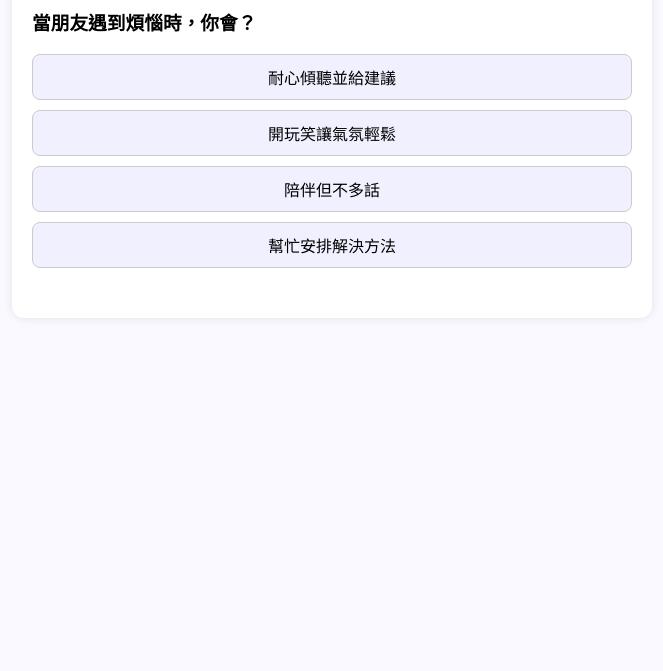
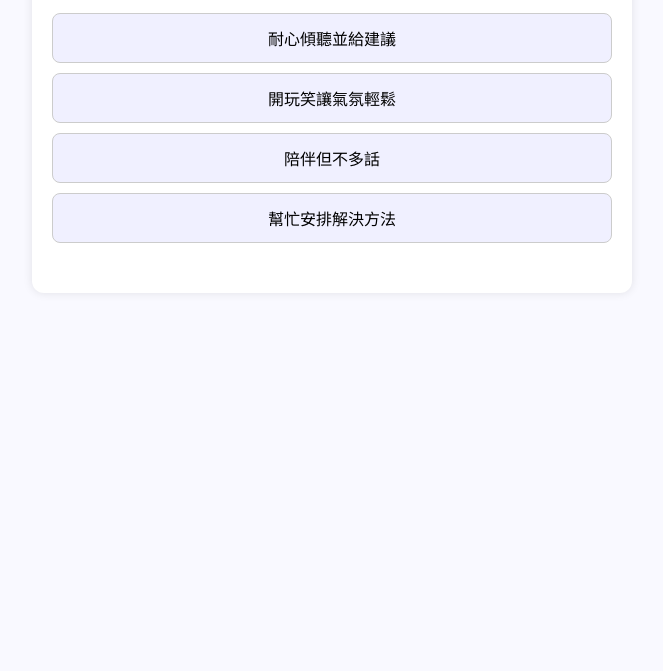
Before and after one commit to youngchen66/engames, a plain HTML site: page index.html in a window 1280 px wide. Shown: the part 129-800 px from the top of the page, without its empty margins (308-971 px from the left). Drawn offline with Linux system fonts and the light colour scheme.

Commit message:
Update index.html

```diff
--- a/index.html
+++ b/index.html
@@ -5,13 +5,36 @@
   <meta name="viewport" content="width=device-width, initial-scale=1.0">
   <title>你在朋友眼中是哪個星座？</title>
   <style>
-    body { font-family: Arial, sans-serif; background-color: #f9f9ff; padding: 20px; }
-    .quiz-container { max-width: 600px; margin: auto; background: #fff; padding: 20px; border-radius: 12px; box-shadow: 0 0 10px rgba(0,0,0,0.1); }
-    h1 { text-align: center; }
+    body { font-family: Arial, sans-serif; background-color: #f9f9ff; padding: 10px; margin: 0; }
+    .quiz-container { max-width: 600px; margin: auto; background: #fff; padding: 20px; border-radius: 12px; box-shadow: 0 0 10px rgba(0,0,0,0.1); box-sizing: border-box; }
+    h1 { text-align: center; font-size: 22px; }
     .question { margin-top: 20px; }
     .answers { margin-top: 10px; }
-    .answers button { display: block; width: 100%; margin-bottom: 10px; padding: 10px; font-size: 16px; border: 1px solid #ccc; border-radius: 8px; cursor: pointer; background: #f0f0ff; }
-    .result { margin-top: 30px; text-align: center; font-size: 18px; }
+    .answers button {
+      display: block;
+      width: 100%;
+      margin-bottom: 10px;
+      padding: 12px;
+      font-size: 16px;
+      border: 1px solid #ccc;
+      border-radius: 8px;
+      cursor: pointer;
+      background: #f0f0ff;
+      transition: background-color 0.3s;
+    }
+    .answers button:hover {
+      background-color: #e0e0ff;
+    }
+    .result {
+      margin-top: 30px;
+      text-align: center;
+      font-size: 18px;
+    }
+    @media screen and (max-width: 480px) {
+      .quiz-container { padding: 16px; }
+      .answers button { font-size: 15px; padding: 10px; }
+      h1 { font-size: 20px; }
+    }
   </style>
 </head>
 <body>
```
